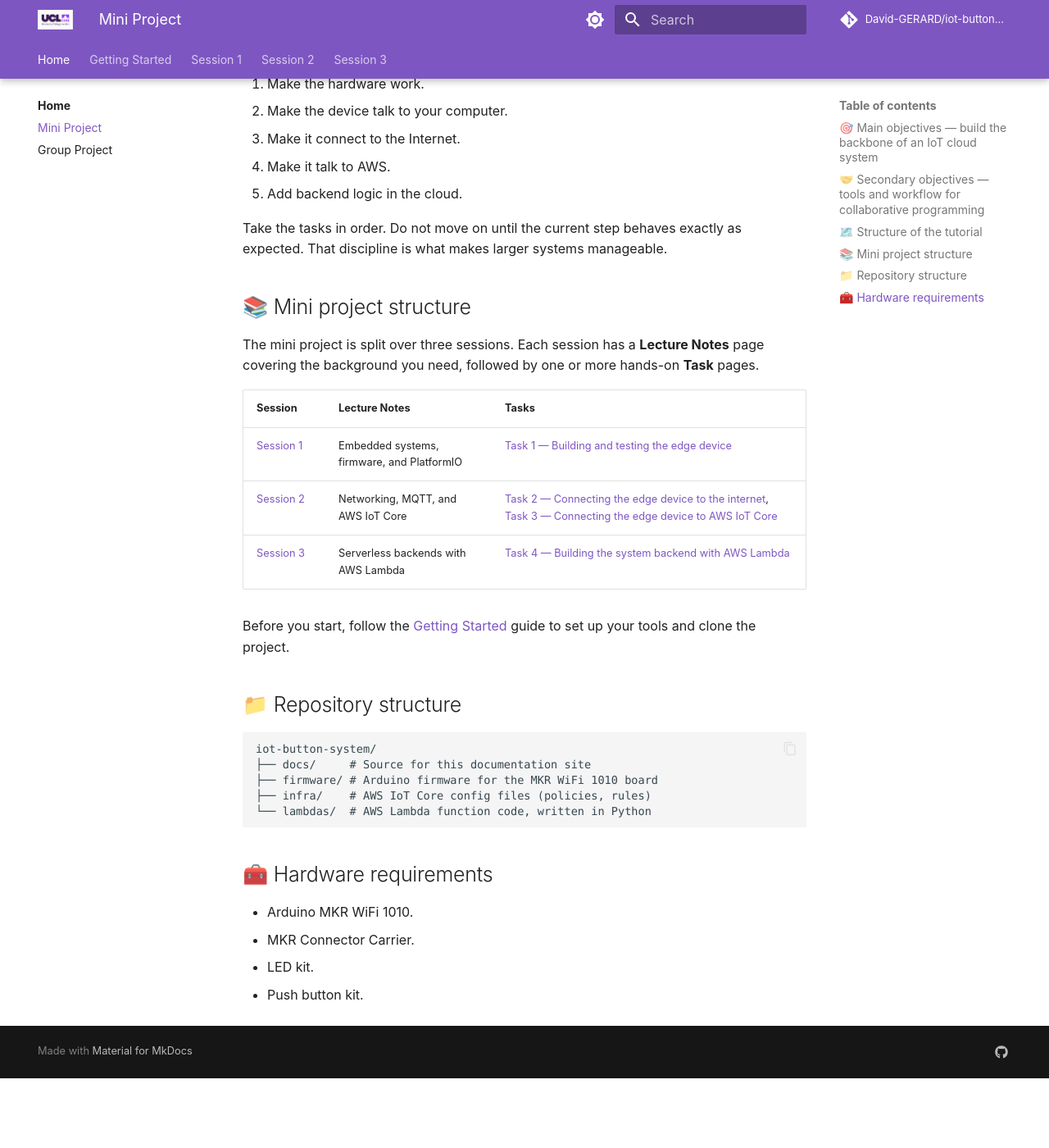
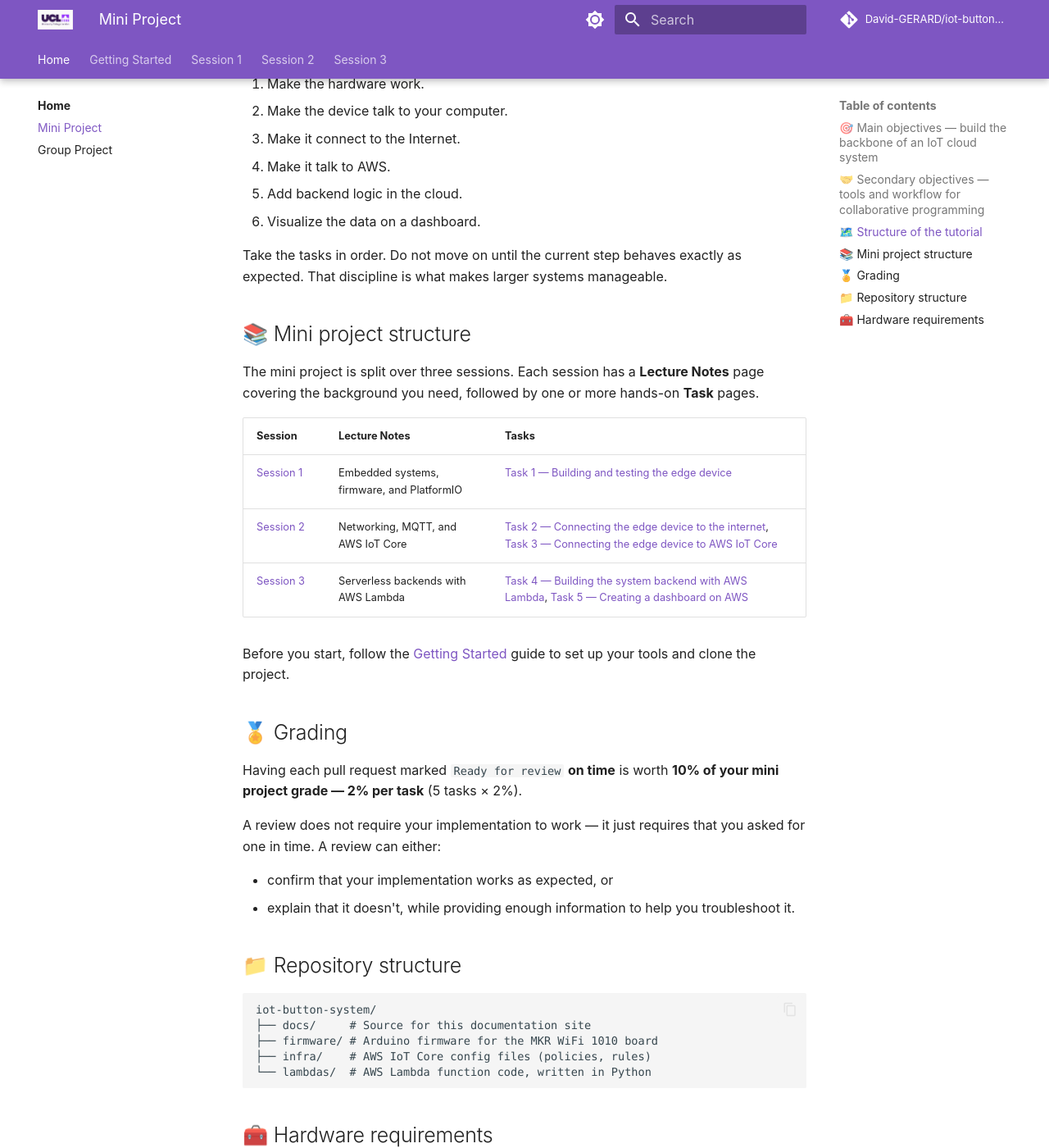
Before and after one commit to David-GERARD/iot-button-system, an MkDocs documentation site: the page built from docs/home/mini-project.md, in a window 1280 px wide and 1400 px high, scrolled down 1493 px. Shown: the whole window at 82% size. Built offline with MkDocs 1.6.1 and Material for MkDocs 9.7.7, drawn with Linux system fonts in a browser that asks for light colours; comment, search, counter and statistics services are not loaded; before the commit the page ends 2808 px from its top, so only the background shows below that.

Commit message:
docs: add mini project Task 5 — dashboard on AWS
Add a placeholder Task 5 page for Session 3 (content coming soon),
register it in the nav, and reflect it on the Home timeline and
Mini Project structure table/step list. Add a Grading section to
the Mini Project page: pull requests marked Ready for review on
time are worth 10% of the grade (2% per task), with a review
defined as either confirming the implementation works or providing
enough information to help troubleshoot it.

```diff
--- a/docs/home/mini-project.md
+++ b/docs/home/mini-project.md
@@ -67,6 +67,7 @@
 3. Make it connect to the Internet.
 4. Make it talk to AWS.
 5. Add backend logic in the cloud.
+6. Visualize the data on a dashboard.
 
 Take the tasks in order. Do not move on until the current step behaves exactly as expected. That discipline is what makes larger systems manageable.
 
@@ -78,9 +79,18 @@
 |---------|---------------|-------|
 | [Session 1](../session1/content.md) | Embedded systems, firmware, and PlatformIO | [Task 1 — Building and testing the edge device](../session1/task1.md) |
 | [Session 2](../session2/content.md) | Networking, MQTT, and AWS IoT Core | [Task 2 — Connecting the edge device to the internet](../session2/task2.md), [Task 3 — Connecting the edge device to AWS IoT Core](../session2/task3.md) |
-| [Session 3](../session3/content.md) | Serverless backends with AWS Lambda | [Task 4 — Building the system backend with AWS Lambda](../session3/task4.md) |
+| [Session 3](../session3/content.md) | Serverless backends with AWS Lambda | [Task 4 — Building the system backend with AWS Lambda](../session3/task4.md), [Task 5 — Creating a dashboard on AWS](../session3/task5.md) |
 
 Before you start, follow the [Getting Started](../getting-started.md) guide to set up your tools and clone the project.
+
+## 🏅 Grading
+
+Having each pull request marked `Ready for review` **on time** is worth **10% of your mini project grade — 2% per task** (5 tasks × 2%).
+
+A review does not require your implementation to work — it just requires that you asked for one in time. A review can either:
+
+- confirm that your implementation works as expected, or
+- explain that it doesn't, while providing enough information to help you troubleshoot it.
 
 ## 📁 Repository structure
 
--- a/mkdocs.yml
+++ b/mkdocs.yml
@@ -52,6 +52,7 @@
   - Session 3:
       - Lecture Notes: session3/content.md
       - "Mini Project Task 4": session3/task4.md
+      - "Mini Project Task 5": session3/task5.md
 
 markdown_extensions:
   - admonition
```
Also changed, not shown: docs/home/index.md (+1 -1 lines), docs/session3/task5.md (added, +3 -0 lines).
